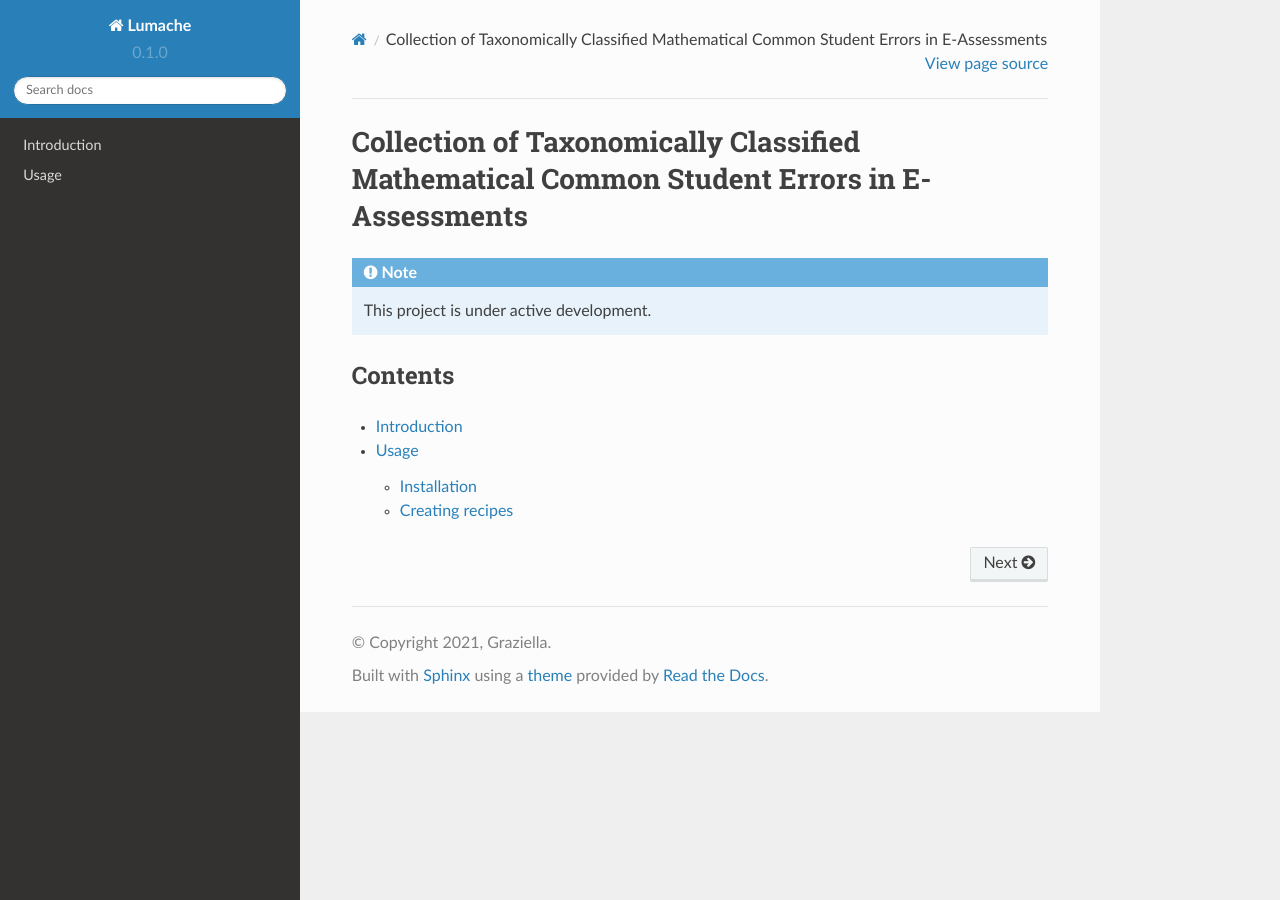
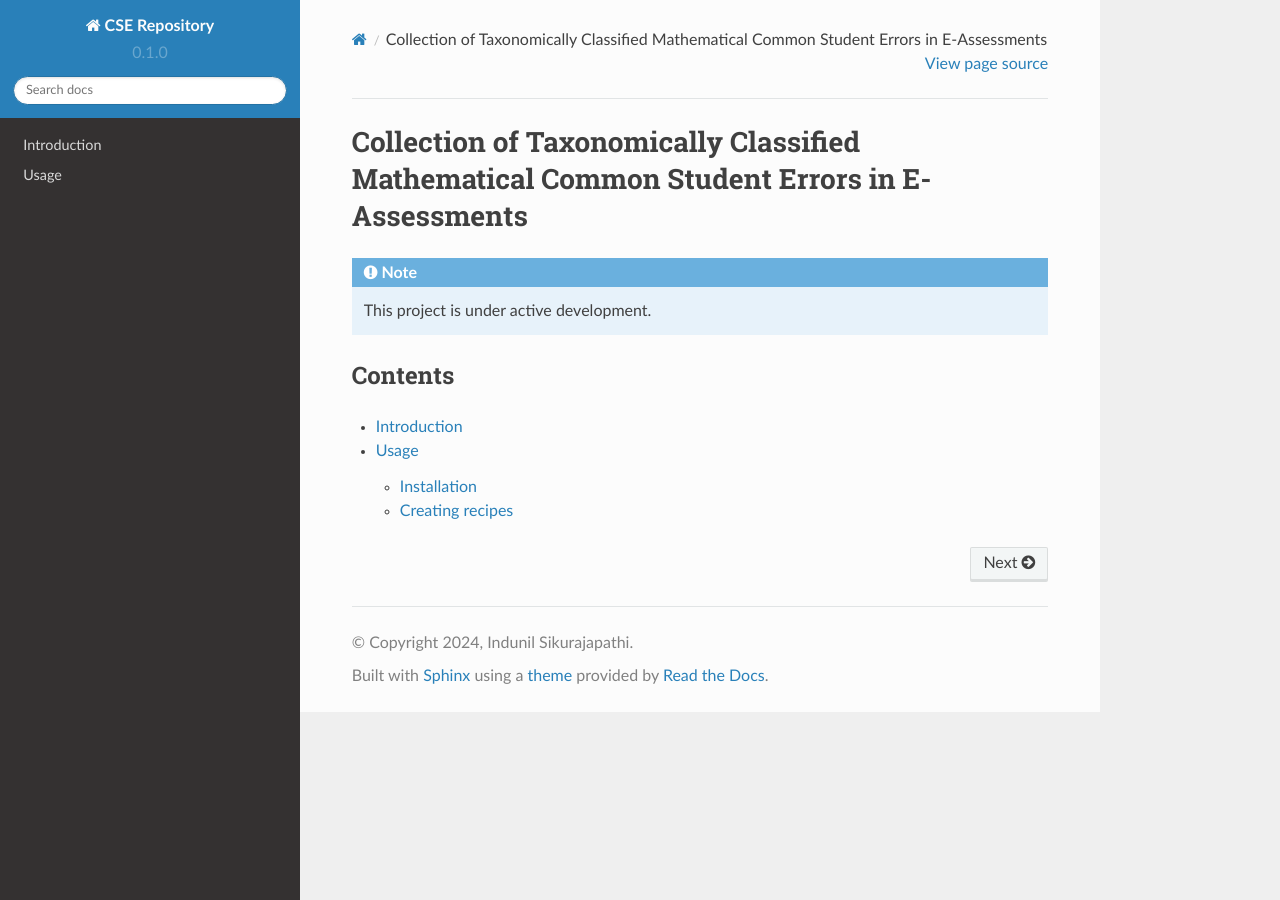
Before and after one commit to indunilsikurajapathi/MCSEBank, a Sphinx documentation site: the page built from docs/source/index.rst, in a window 1280 px wide. Built offline with Sphinx 7.4.7 and the Read the Docs theme 2.0.0, drawn with Linux system fonts in a browser that asks for light colours; pages that are not in the unit, such as notebooks, are missing from menus.

Commit message:
Update conf.py

```diff
--- a/docs/source/conf.py
+++ b/docs/source/conf.py
@@ -2,8 +2,8 @@
 
 # -- Project information
 
-project = 'Lumache'
-copyright = '2021, Graziella'
+project = 'CSE Repository'
+copyright = '2024, Indunil Sikurajapathi'
 author = 'Graziella'
 
 release = '0.1'
```
